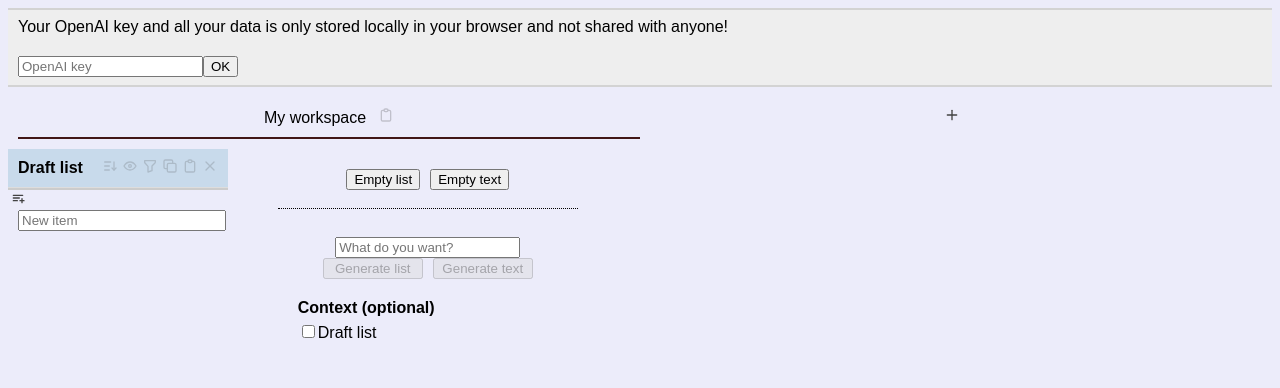
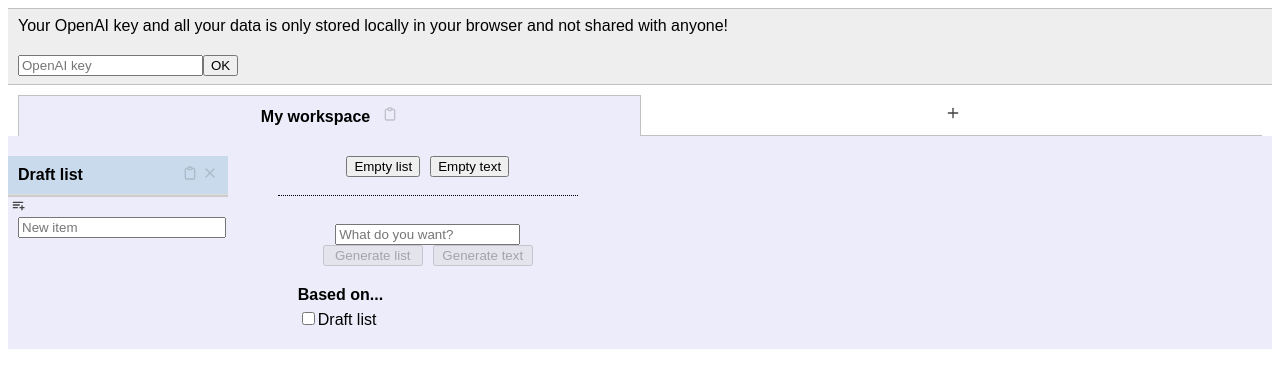
Before and after one commit to espenabr/turbothink, a React (Vite) app: page / in a window 1280 px wide. Both pictures are taken after a click on the button "Empty list". Shown: the top 388 px of the page. Built offline with nearby package versions, Linux system fonts and the light colour scheme.

Commit message:
slight design imporvement + only show relevant buttons

```diff
--- a/src/App.css
+++ b/src/App.css
@@ -3,6 +3,7 @@
 .grid-container {
     display: grid;
     grid-template-columns: repeat(5, 1fr);
+    background-color: rgb(236, 236, 250);
 }
 
 .grid-item {
@@ -17,7 +18,7 @@
 
 .text-area {
     flex: 1;
-    width: 100%; /* Full width of the div */
+    width: 100%;
     height: 100%;
     min-height: 300px;
     box-sizing: border-box;
@@ -48,7 +49,7 @@
 /* blocks */
 
 .block {
-    margin-bottom: 20px;
+    margin-top: 20px;
 }
 
 .scrollable-block {
@@ -184,12 +185,7 @@
     display: flex;
     justify-content: space-around;
     padding: 10px;
-}
-
-.tab-content {
-    display: flex;
-    position: relative;
-    padding: 10px 40px 10px 10px;
+    padding-bottom: 0px;
 }
 
 .tab {
@@ -197,13 +193,18 @@
     padding: 10px;
     text-align: center;
     cursor: pointer;
+    border-bottom: #c2c1c1 solid 1px;
 }
 
 .active-tab {
     flex: 1;
     padding: 10px;
-    border-bottom: rgb(65, 22, 22) solid 2px;
+    border-top: #c2c1c1 solid 1px;
+    border-left: #c2c1c1 solid 1px;
+    border-right: #c2c1c1 solid 1px;
     text-align: center;
+    background-color: rgb(236, 236, 250);
+    font-weight: bold;
 }
 
 .tab .tab-icons {
@@ -240,8 +241,8 @@
 
 .header {
     background-color: rgb(238, 238, 238);
-    border-top: solid lightgray 2px;
-    border-bottom: solid lightgray 2px;
+    border-top: #c2c1c1 solid 1px;
+    border-bottom: #c2c1c1 solid 1px;
     padding-top: 8px;
     padding-bottom: 8px;
     padding-left: 10px;
--- a/src/CreateBlock.tsx
+++ b/src/CreateBlock.tsx
@@ -109,6 +109,8 @@ const CreateBlock = ({ openAiConfig, blocks, onCreateList, onCreateText }: Props
         setInstruction("");
     };
 
+    const allowIncludeContext = blocks.length > 0;
+
     return (
         <div className="create-list">
             {loading ? (
@@ -179,9 +181,10 @@ const CreateBlock = ({ openAiConfig, blocks, onCreateList, onCreateText }: Props
                         </button>
                     </div>
 
+                    {allowIncludeContext && (
                         <div style={{ paddingLeft: "20px", paddingBottom: "20px" }}>
                             {blocks.length > 0 && (
-                            <div style={{ paddingBottom: "5px", fontWeight: "bold" }}>Context (optional)</div>
+                                <div style={{ paddingBottom: "5px", fontWeight: "bold" }}>Based on...</div>
                             )}
                             {blocks.map((block) => (
                                 <div key={block.id}>
@@ -198,6 +201,7 @@ const CreateBlock = ({ openAiConfig, blocks, onCreateList, onCreateText }: Props
                                 </div>
                             ))}
                         </div>
+                    )}
                 </>
             )}
         </div>
--- a/src/Settings.tsx
+++ b/src/Settings.tsx
@@ -83,7 +83,7 @@ const Settings = ({
     return (
         <div>
             {validKey(openAiKey) ? (
-                <div style={{ textAlign: "right"}}>
+                <div style={{ textAlign: "right" }}>
                     <span className="settings-element">
                         Model:&nbsp;
                         <select value={gptModel} onChange={onChangeModel}>
--- a/src/index.css
+++ b/src/index.css
@@ -2,5 +2,5 @@ body {
     font-family: "Arial", sans-serif;
     display: flex;
     flex-direction: column;
-    background-color: rgb(236, 236, 250);
+    background-color: white;
 }
--- a/src/lists/ListHeader.tsx
+++ b/src/lists/ListHeader.tsx
@@ -45,6 +45,8 @@ const ListHeader = ({
     const onClickSort = () => onWaitingForInput("sort");
     const onClickGroup = () => onWaitingForInput("group");
 
+    const displayActions = list.items.length > 1;
+
     return (
         <div className="list-header">
             {loading ? (
@@ -75,6 +77,7 @@ const ListHeader = ({
                                 <strong>{list.name}</strong>
                             </span>
                             <ListHeaderIcons
+                                displayActions={displayActions}
                                 onSort={onClickSort}
                                 onHighlight={onClickHighlight}
                                 onFilter={onClickFilter}
--- a/src/lists/ListHeaderIcons.tsx
+++ b/src/lists/ListHeaderIcons.tsx
@@ -7,6 +7,7 @@ import IconSquares from "../icons/IconSquares";
 import IconX from "../icons/IconX";
 
 type Props = {
+    displayActions: boolean;
     onSort: () => void;
     onHighlight: () => void;
     onFilter: () => void;
@@ -16,10 +17,11 @@ type Props = {
 };
 
 const ListHeaderIcons = ({
-    onSort: onClickSort,
-    onHighlight: onClickHighlight,
-    onFilter: onClickFilter,
-    onGroup: onClickGroup,
+    displayActions,
+    onSort,
+    onHighlight,
+    onFilter,
+    onGroup,
     onCopyToClipboard,
     onDelete,
 }: Props) => {
@@ -33,18 +35,22 @@ const ListHeaderIcons = ({
 
     return (
         <div className="icons">
-            <span className="icon" onClick={onClickSort} title="Sort">
+            {displayActions && (
+                <>
+                    <span className="icon" onClick={onSort} title="Sort">
                         <SortDescendingIcon />
                     </span>
-            <span className="icon" onClick={onClickHighlight} title="Highlight">
+                    <span className="icon" onClick={onHighlight} title="Highlight">
                         <IconEye />
                     </span>
-            <span className="icon" onClick={onClickFilter} title="Filter">
+                    <span className="icon" onClick={onFilter} title="Filter">
                         <IconFilter />
                     </span>
-            <span className="icon" onClick={onClickGroup} title="Group">
+                    <span className="icon" onClick={onGroup} title="Group">
                         <IconSquares />
                     </span>
+                </>
+            )}
             <span className="icon" onClick={onCopy} title="Copy to clipboard">
                 <IconClipboard />
             </span>
--- a/src/tabs/Tab.tsx
+++ b/src/tabs/Tab.tsx
@@ -66,6 +66,7 @@ const Tab = ({ workspace, active, canBeDeleted, onDelete, onChangeTab, onRename,
                 <TabContent
                     workspaceName={workspace.name}
                     canBeDeleted={canBeDeleted}
+                    active={active}
                     onEnableEdit={onEnableEdit}
                     onDelete={onDelete}
                     onCopyToClipboard={onCopyToClipboard}
--- a/src/tabs/TabContent.tsx
+++ b/src/tabs/TabContent.tsx
@@ -5,12 +5,13 @@ import IconX from "../icons/IconX";
 type Props = {
     workspaceName: string;
     canBeDeleted: boolean;
+    active: boolean;
     onEnableEdit: () => void;
     onCopyToClipboard: () => void;
     onDelete: () => void;
 };
 
-const TabContent = ({ workspaceName, canBeDeleted, onEnableEdit, onCopyToClipboard, onDelete }: Props) => {
+const TabContent = ({ workspaceName, canBeDeleted, active, onEnableEdit, onCopyToClipboard, onDelete }: Props) => {
     const [copied, setCopied] = useState<boolean>(false);
 
     const onCopy = () => {
@@ -22,7 +23,7 @@ const TabContent = ({ workspaceName, canBeDeleted, onEnableEdit, onCopyToClipboa
     return (
         <div className="tab-item">
             <span onClick={onEnableEdit} style={{ cursor: "pointer" }}>
-                {workspaceName}
+                {active ? <strong>{workspaceName}</strong> : workspaceName}
             </span>
             <span className="tab-icons" style={{ paddingLeft: "10px" }}>
                 <span
```
Also changed, not shown: public/github-logo.png (added), 3 other files (tests, documents, lock files or other folders). Lines whose indentation alone changed are shown as unchanged.
